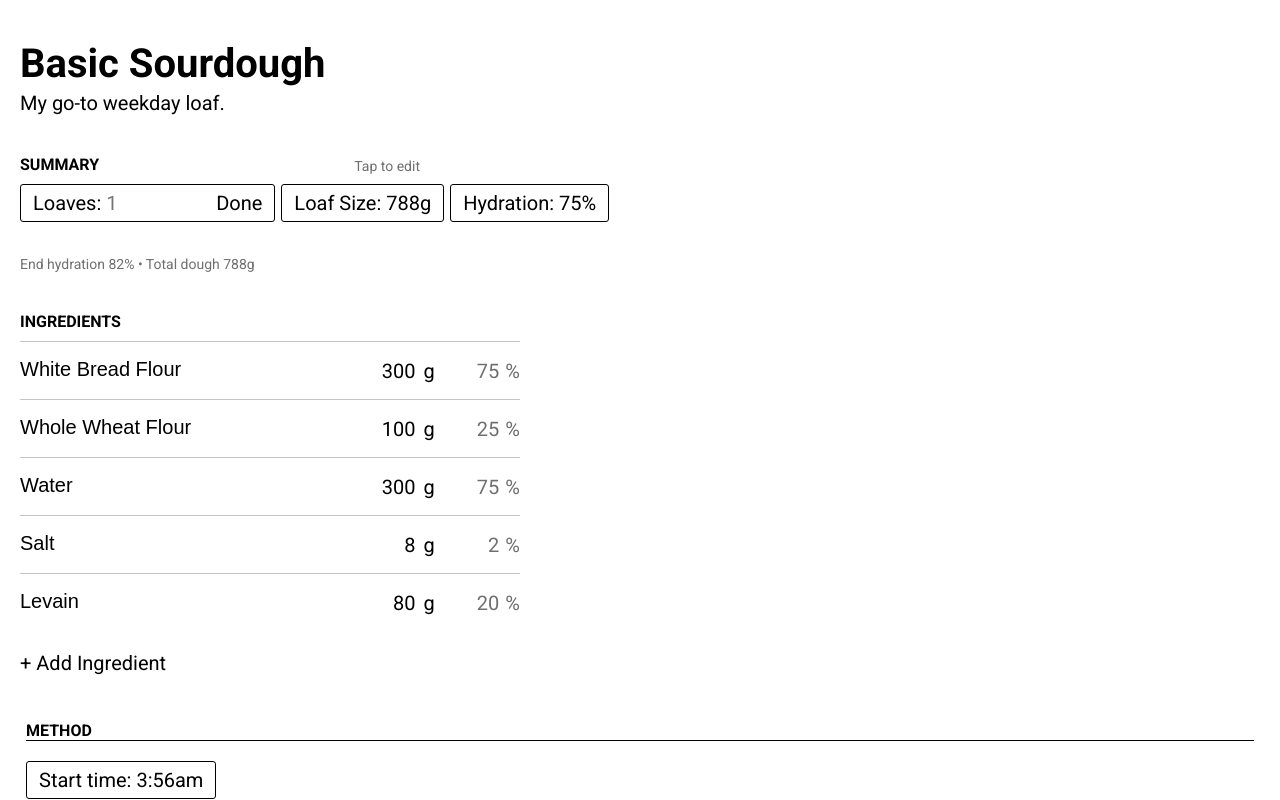
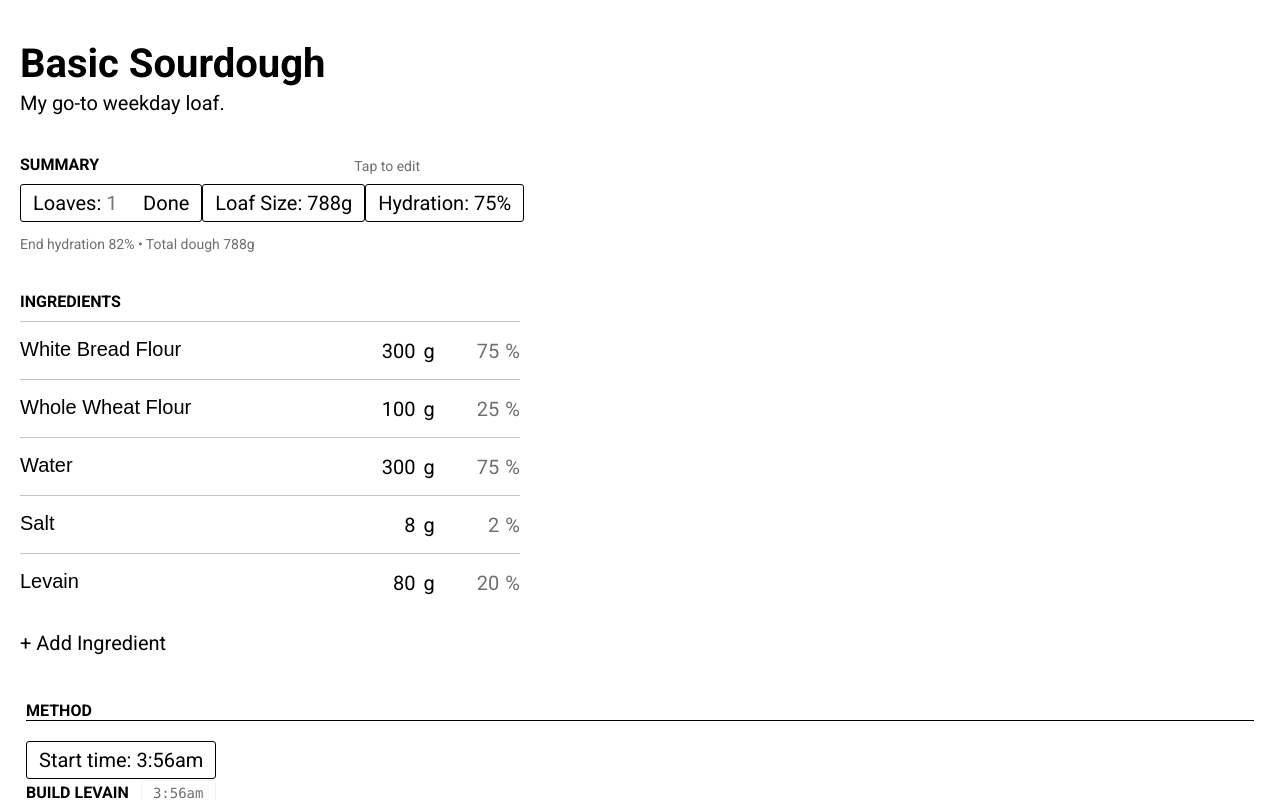
Before and after one commit to josh-cpm/bread-vue, a Vue app: page / in a window 1280 px wide. Both pictures are taken after a click on the element "Loaves: 1". Shown: the top 800 px of the page. Built offline with nearby package versions, Linux system fonts and the light colour scheme.

Commit message:
Changed the way the component resizes.
* moved to a normal $refs scheme
* pulled event-dependencies out of resizing logic
* removed bottom and right margin so that syling can be set on the instances

```diff
--- a/src/components/EditableButton.vue
+++ b/src/components/EditableButton.vue
@@ -29,15 +29,16 @@ Example:
     <div v-if="editingActive" class="white-cta start-time">
       <span>{{ label }}:</span>
       <input
-        :ref="name"
+        ref="buttoninput"
         :type="inputType"
         :placeholder="buttonValue"
+        :style="inputWidth"
         @keydown.enter="toggleEditing"
         @keydown.escape="toggleEditing"
         @blur="toggleEditing('close')"
         @input="
           $emit('input-text', $event.target.value);
-          resizeInput($event.target);
+          resizeInput();
         "
       />
       <span class="close-button" @click="toggleEditing">Done</span>
@@ -59,7 +60,6 @@ Example:
 export default {
   name: 'EditableButton',
   props: {
-    name: String,
     label: String,
     buttonValue: null,
     inputType: String,
@@ -71,26 +71,34 @@ export default {
       type: 'text',
     };
   },
+  computed: {
+    inputWidth() {
+      console.log(this.buttonValue.toString().length);
+      return `width:${this.buttonValue.toString().length + 0.5}ch`;
+    },
+  },
   methods: {
     focusOnInput() {
-      this.$nextTick(() => this.$refs[this.name].focus());
+      this.$nextTick(() => this.$refs.buttoninput.focus());
     },
     toggleEditing(direction) {
-      if (this.editingActive) {
-        this.editingActive = false;
-      } else {
-        this.editingActive = true;
-      }
       // force editing to start or stop
       if (direction == 'close') {
         this.editingActive = false;
       } else if (direction == 'open') {
         this.editingActive = true;
       }
+      // normal toggling when no props are passed
+      else if (this.editingActive) {
+        this.editingActive = false;
+      } else {
+        this.editingActive = true;
+      }
     },
-    resizeInput(target) {
-      target.style.width = '1px';
-      target.style.width = target.scrollWidth + 'px';
+    resizeInput() {
+      this.$refs.buttoninput.style.width = '1px';
+      this.$refs.buttoninput.style.width =
+        this.$refs.buttoninput.scrollWidth + 'px';
     },
   },
 };
@@ -102,7 +110,6 @@ input {
   margin: 0 1rem 0 0.25rem;
   padding: 0;
   text-align: left;
-  min-width: 8ch;
 }
 
 input::placeholder {
@@ -110,16 +117,19 @@ input::placeholder {
   font-family: Roboto;
 }
 
+input[type='number']::-webkit-inner-spin-button,
+input[type='number']::-webkit-outer-spin-button {
+  -webkit-appearance: none;
+  margin: 0;
+}
+
 .white-cta input {
-  width: 4em;
   text-align: left;
   font-size: 1rem;
 }
 
 .white-cta {
   display: inline-block;
-  margin-bottom: 1rem;
-  margin-right: 0.3em;
   padding: 0.3em 0.6em;
   border-radius: 3px;
   background: white;
```
